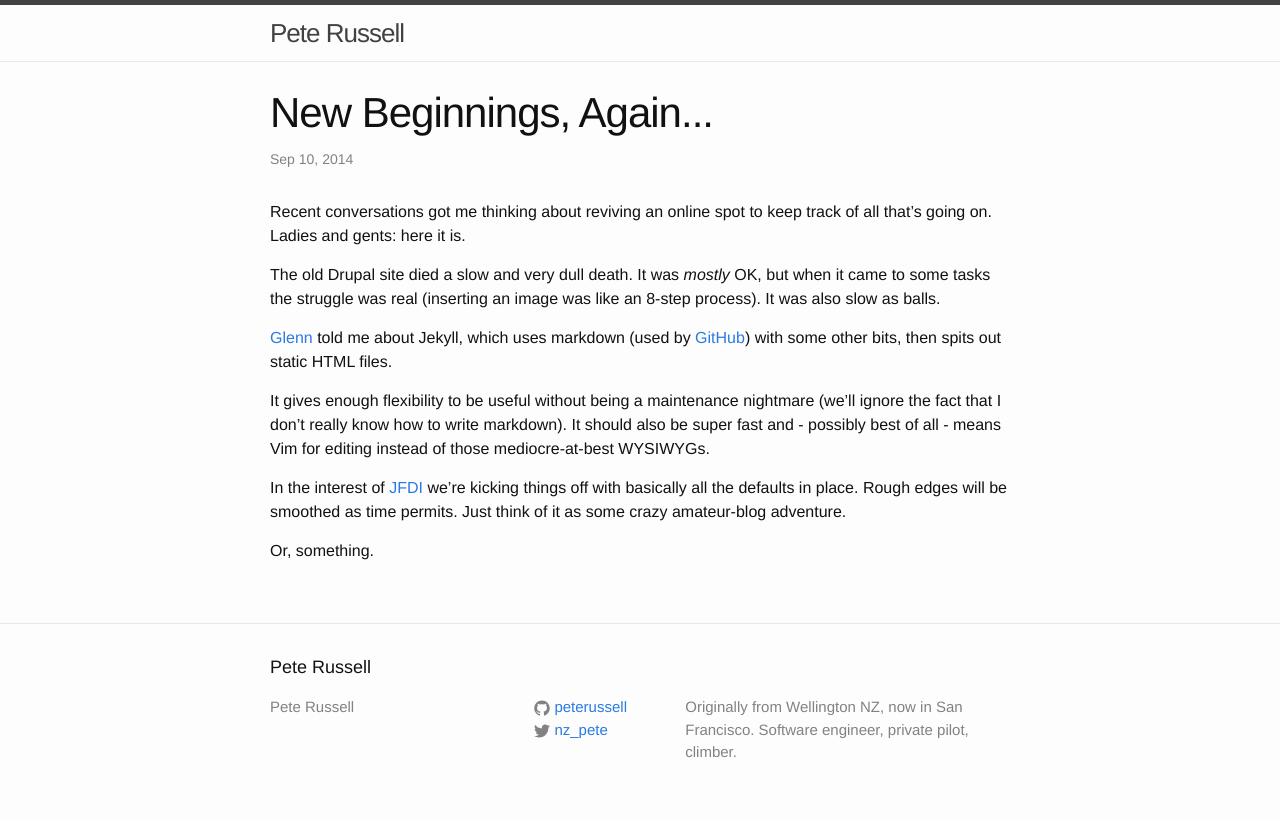
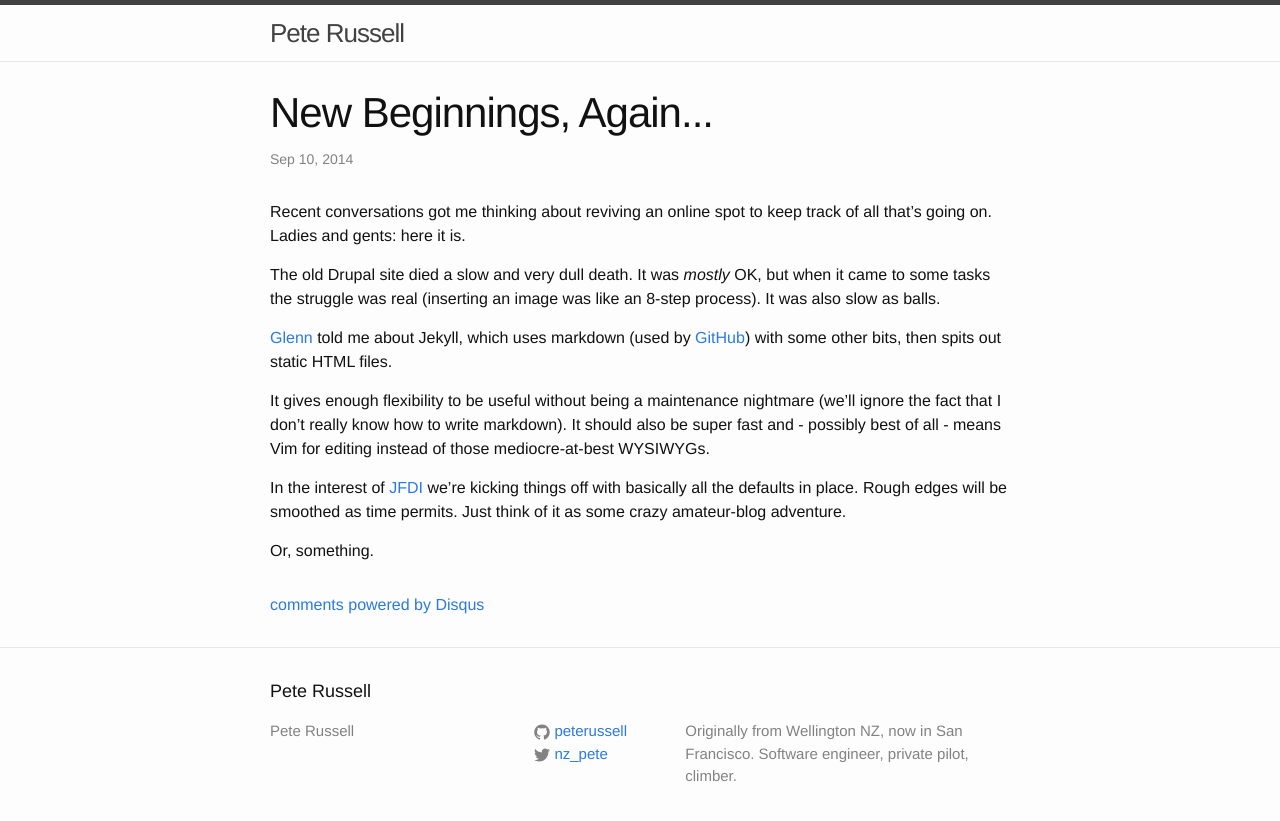
Before and after one commit to peterussell/peterussell.github.io_old, a Jekyll site: the page built from _posts/2014-09-10-new-beginnings-again.md, in a window 1280 px wide. Shown: the top 821 px of the page. Built offline with Jekyll 4.4.1, drawn with Linux system fonts in a browser that asks for light colours; comment, search, counter and statistics services are not loaded; part of the change alters nothing that is shown.

Commit message:
Added disqus integration

```diff
--- a/_layouts/post.html
+++ b/_layouts/post.html
@@ -12,4 +12,19 @@ layout: default
     {{ content }}
   </article>
 
+	<div id="disqus_thread"></div>
+	<script type="text/javascript">
+	/* * * CONFIGURATION VARIABLES: EDIT BEFORE PASTING INTO YOUR WEBPAGE * * */
+	var disqus_shortname = 'peterussell'; // required: replace example with your forum shortname
+
+	/* * * DON'T EDIT BELOW THIS LINE * * */
+	(function() {
+	 var dsq = document.createElement('script'); dsq.type = 'text/javascript'; dsq.async = true;
+	 dsq.src = '//' + disqus_shortname + '.disqus.com/embed.js';
+	 (document.getElementsByTagName('head')[0] || document.getElementsByTagName('body')[0]).appendChild(dsq);
+	 })();
+</script>
+<noscript>Please enable JavaScript to view the <a href="http://disqus.com/?ref_noscript">comments powered by Disqus.</a></noscript>
+<a href="http://disqus.com" class="dsq-brlink">comments powered by <span class="logo-disqus">Disqus</span></a>
+
 </div>
```
